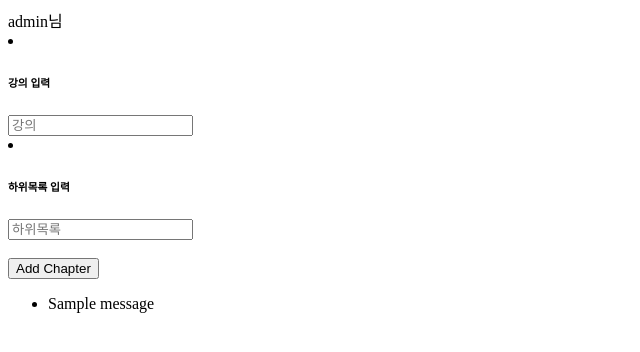
After one commit to imhotman/TUK-CE-capstone-2024-studypartner, a Django app: page /user/add_lecture_chapter/ in a window 1280 px wide. The commit adds this page. Shown: the top 352 px of the page, without its empty margins (0-640 px from the left). Run offline with Django 5.2, Linux system fonts and the light colour scheme; a user stored in the database is signed in; tables that the repository leaves empty hold one stand-in row (values such as "Sample post"); one stand-in notice (Sample message) is shown.

Commit message:
강의, 하위목록 보기 및 추가

```diff
--- a/app/forms.py
+++ b/app/forms.py
@@ -1,6 +1,7 @@
 
 from django import forms
 from datetime import date
+
 
 class ForecastForm(forms.Form):
     def __init__(self, *args, **kwargs):
--- a/app/views.py
+++ b/app/views.py
@@ -115,5 +115,8 @@ def notice(request: HttpRequest) -> HttpResponse: # 공지사항
 def qna(request: HttpRequest) -> HttpResponse: # Q&A
     return render(request, 'study/qna.html')
 
-def lecture(request: HttpRequest) -> HttpResponse: # Q&A
+def lecture(request: HttpRequest) -> HttpResponse: # 강의실
     return render(request, 'study/lecture.html')
+
+def chapter(request: HttpRequest) -> HttpResponse: # 강의실_각 챕터
+    return render(request, 'study/chapter.html')
--- a/study/urls.py
+++ b/study/urls.py
@@ -30,5 +30,6 @@ urlpatterns = [
     path('notice', views.notice, name='notice'),
     path('qna', views.qna, name='qna'),
     path('lecture', views.lecture, name='lecture'),
+    path('chapter/', views.chapter, name='chapter'),
     path('user/', include('user.urls')),
 ]
--- a/templates/common/base.html
+++ b/templates/common/base.html
@@ -61,12 +61,12 @@
               </a>
               <ul class="header-sublist">
                 <li class="header-subitem">
-                  <a class="header-sublink" href="#">
+                  <a class="header-sublink" href="{% url 'user:lecture_list' %}">
                     <span>음성 요약하기</span>
                   </a>
                 </li>
                 <li class="header-subitem">
-                  <a class="header-sublink" href="#">
+                  <a class="header-sublink" href="{% url 'user:add_lecture_chapter' %}">
                     <span>손글씨체 변환</span>
                   </a>
                 </li>
--- a/user/admin.py
+++ b/user/admin.py
@@ -1 +1,5 @@
 from django.contrib import admin
+from .models import Lecture, LectureChapter
+
+admin.site.register(Lecture)
+admin.site.register(LectureChapter)
--- /dev/null
+++ b/user/forms.py
@@ -0,0 +1,9 @@
+from django import forms
+from .models import LectureChapter
+
+class LectureChapterForm(forms.ModelForm):
+    lecture_name = forms.CharField(max_length=100, label='강의')
+
+    class Meta:
+        model = LectureChapter
+        fields = ['lecture_name', 'chapter_name']  # 사용자에게 입력받을 필드 지정
--- a/user/models.py
+++ b/user/models.py
@@ -1 +1,16 @@
 from django.contrib.auth.models import User
+from django.db import models
+
+class Lecture(models.Model):
+    title = models.CharField(max_length=100)
+
+class LectureChapter(models.Model):
+    user = models.ForeignKey(User, on_delete=models.CASCADE, null=True)  # 사용자와의 외부 키 연결
+    lecture = models.ForeignKey(Lecture, related_name='chapters', on_delete=models.CASCADE)
+    chapter_name = models.CharField(max_length=100, null=True)  # 텍스트 형식의 챕터 이름 필드
+
+    def __str__(self):
+        return f"{self.lecture.title} - {self.chapter_name}"
+
+    class Meta:
+        verbose_name_plural = 'Lecture Chapters'
--- /dev/null
+++ b/user/templates/user/add_lecture_chapter.html
@@ -0,0 +1,53 @@
+{% load static %}
+{% block content %}
+
+<!DOCTYPE html>
+<html lang="ko">
+<head>
+    <meta charset="UTF-8">
+    <meta name="viewport" content="width=device-width, initial-scale=1.0">
+    <title>Add Lecture Chapter</title>
+</head>
+<body>
+    {% if request.user.is_authenticated %}  <!-- 로그인 되었을 때 보이는 화면 -->
+    <span>{{ request.user.username }}님</span>
+    {% else %}  <!-- 로그아웃 되었을 때 보이는 화면 -->
+    {% endif %}
+    <form method="post" action="{% url 'user:add_lecture_chapter' %}">
+        {% csrf_token %}
+        <li class="contents-item">
+            <h6 class="form-tit form-tit-deco">
+                <span>강의 입력</span>
+            </h6>
+            <div class="form-wrap">
+                <div class="inputset inputset-round">
+                    <input name="lecture_name" type="text" class="inputset-input form-control" aria-label="내용" placeholder="강의" required>
+                </div>
+            </div>
+        </li>
+
+        <li class="contents-item">
+            <h6 class="form-tit form-tit-deco">
+                <span>하위목록 입력</span>
+            </h6>
+            <div class="form-wrap">
+                <div class="inputset inputset-round">
+                    <input name="chapter_name" type="text" class="inputset-input form-control" aria-label="내용" placeholder="하위목록" required>
+                </div>
+            </div>
+        </li>
+        <br>
+        <button type="submit">Add Chapter</button>
+    </form>
+
+    {% if messages %}
+        <ul>
+            {% for message in messages %}
+                <li>{{ message }}</li>
+            {% endfor %}
+        </ul>
+    {% endif %}
+</body>
+</html>
+
+{% endblock %}
--- a/user/urls.py
+++ b/user/urls.py
@@ -1,4 +1,5 @@
 from django.urls import path
+from .views import lecture_list_view
 from . import views
 
 app_name = "user"
@@ -6,5 +7,7 @@ app_name = "user"
 urlpatterns = [
     path("login/", views.login_view, name="login"),
     path("logout/", views.logout_view, name="logout"),
-    path("signup/", views.signup_view, name="signup")
+    path("signup/", views.signup_view, name="signup"),
+    path('lecture_list/', views.lecture_list_view, name='lecture_list'),
+    path('add_lecture_chapter/', views.add_lecture_chapter, name='add_lecture_chapter'),
 ]
--- a/user/views.py
+++ b/user/views.py
@@ -1,7 +1,9 @@
 from django.shortcuts import render, redirect
 from django.contrib.auth import authenticate, login, logout
 from django.contrib import messages
-from .models import User
+from .models import User, Lecture, LectureChapter
+from django.contrib.auth.decorators import login_required
+from .forms import LectureChapterForm
 
 def login_view(request):
     if request.method == "POST":
@@ -40,3 +42,63 @@ def signup_view(request):
         return redirect("signup_done")
 
     return render(request, "user/signup.html")
+
+
+
+
+
+
+@login_required
+def lecture_list_view(request):
+    user = request.user  # 현재 로그인한 사용자 정보 가져오기
+    chapters = LectureChapter.objects.filter(user=user)
+
+    context = {
+        'chapters': chapters,  # 사용자의 LectureChapter 객체 목록을 전달
+    }
+
+    return render(request, "user/lecture_list.html", context)
+
+
+
+@login_required
+def add_lecture_chapter(request):
+    if request.method == 'POST':
+        form = LectureChapterForm(request.POST)
+        if form.is_valid():
+            # 폼에서 입력한 데이터 가져오기
+            lecture_name = form.cleaned_data.get('lecture_name')
+            chapter_name = form.cleaned_data.get('chapter_name')
+
+            # 터미널에 출력
+            print("User:", request.user)
+            print("Lecture:", lecture_name)
+            print("Chapter Name:", chapter_name)
+
+            # Lecture 모델에서 해당 강의를 가져오거나 생성
+            lecture, created = Lecture.objects.get_or_create(title=lecture_name)
+
+            # 새로운 LectureChapter 객체 생성 및 저장
+            chapter = form.save(commit=False)
+            chapter.user = request.user
+            chapter.lecture = lecture  # Lecture 객체 할당
+            chapter.save()
+
+            messages.success(request, '강의 챕터가 성공적으로 추가되었습니다.')
+            return render(request, "user/add_lecture_chapter.html")
+    else:
+        form = LectureChapterForm()
+
+    # 폼 유효성 검사 실패 시에도 폼과 함께 에러 메시지를 전달
+    if form.errors:
+        # 폼에서 입력한 데이터 가져오기
+        lecture_name = form.cleaned_data.get('lecture_name')
+        chapter_name = form.cleaned_data.get('chapter_name')
+
+        # 터미널에 출력
+        print("User:", request.user)
+        print("Lecture:", lecture_name)
+        print("Chapter Name:", chapter_name)
+        messages.error(request, '강의 챕터 추가에 실패했습니다. 입력을 다시 확인해주세요.')
+
+    return render(request, 'user/add_lecture_chapter.html')
```
Also changed, not shown: static/js/lecture.js (+24 -8 lines), templates/study/lecture.html (+12 -29 lines), user/templates/user/lecture_list.html (added, +40 -0 lines), db.sqlite3, user/migrations/0002_lecture_lecturechapter_delete_user.py (added), user/migrations/0003_alter_lecturechapter_options_and_more.py (added), user/migrations/0004_lecturechapter_user_username.py (added), user/migrations/0005_remove_lecturechapter_chapter_number_and_more.py (added), user/migrations/0006_remove_lecturechapter_user_username_and_more.py (added).
